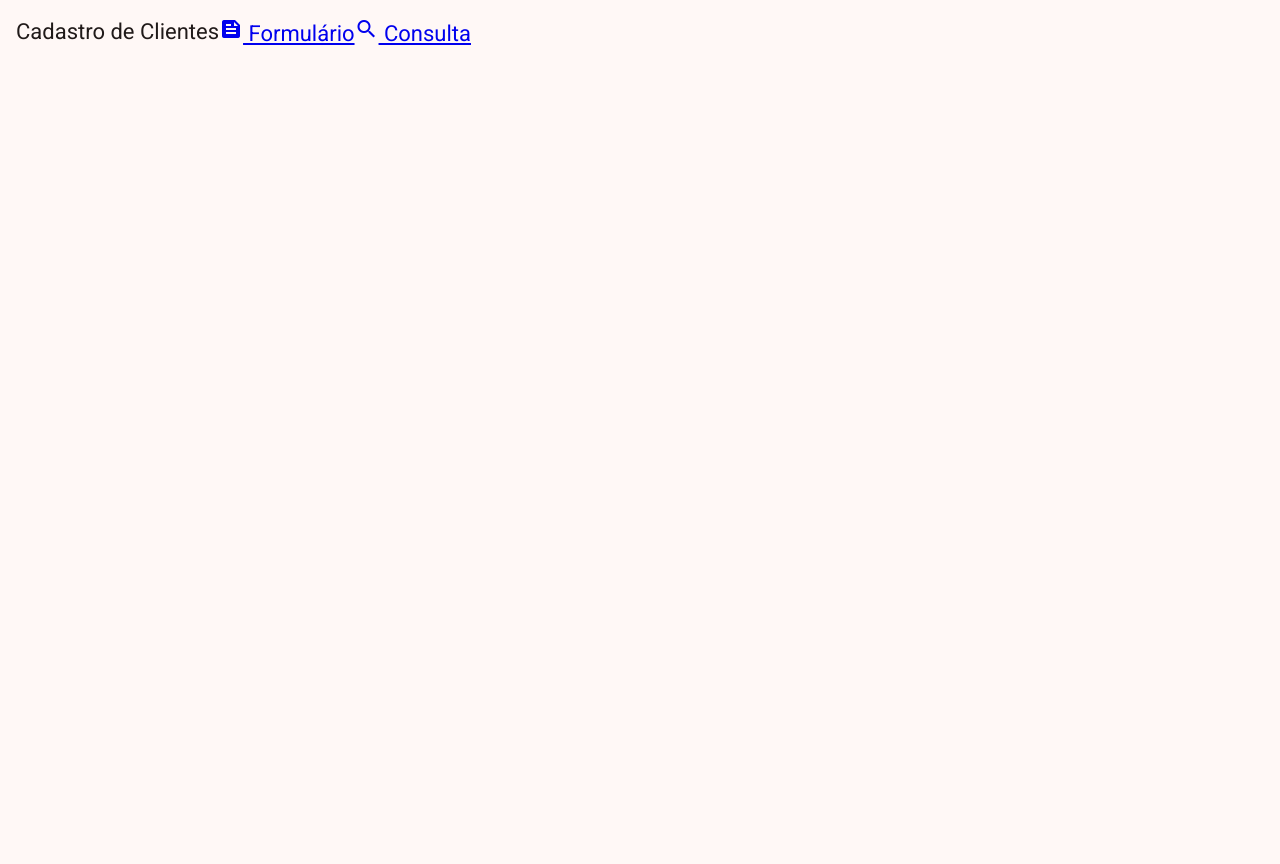
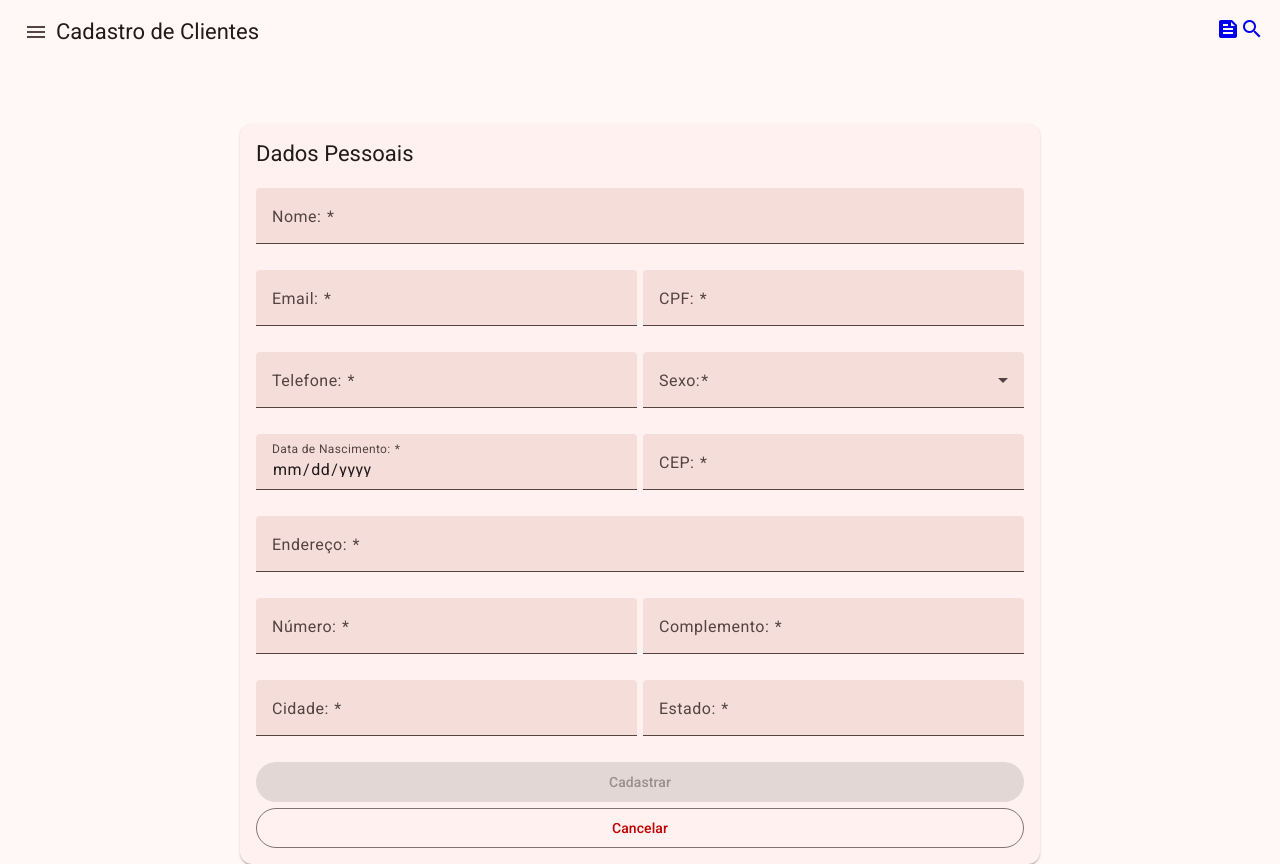
Before and after one commit to ygor-ccarvalho/crud-angular-material, an Angular app: page / in a window 1280 px wide. Before the commit the page ends 800 px from the top, so only its background shows below. Built offline with nearby package versions, Linux system fonts and the light colour scheme.

Commit message:
Feat: Cria o formulário de cadastros de clientes.

```diff
--- a/src/app/app.config.ts
+++ b/src/app/app.config.ts
@@ -6,6 +6,8 @@ import { routes } from './app.routes';
 export const appConfig: ApplicationConfig = {
   providers: [
     provideBrowserGlobalErrorListeners(),
-    provideRouter(routes)
+    provideRouter(routes),
+
+
   ]
 };
--- a/src/app/app.html
+++ b/src/app/app.html
@@ -1,13 +1,19 @@
-<mat-toolbar color="primary">
+<mat-toolbar>
+  <button matIconButton display="none">
+    <mat-icon>menu</mat-icon>
+  </button>
+
   <span>Cadastro de Clientes</span>
   <span class="spacer"></span>
+
   <a routerLink="/cadastro">
-    <mat-icon fontIcon="feed"></mat-icon>
-    Formulário
+    <mat-icon fontIcon="feed">Cadastro</mat-icon>
+
   </a>
+
   <a routerLink="/consulta">
-    <mat-icon fontIcon="search"></mat-icon>
-    Consulta
+    <mat-icon fontIcon="search">Consulta</mat-icon>
+
   </a>
 
 </mat-toolbar>
--- a/src/app/app.routes.ts
+++ b/src/app/app.routes.ts
@@ -3,6 +3,7 @@ import { Cadastro } from './cadastro/cadastro';
 import { Consulta } from './consulta/consulta';
 
 export const routes: Routes = [
+    { path: '**', component: Cadastro},
     { path: 'cadastro', component: Cadastro },
     { path: 'consulta', component: Consulta}
 ];
--- a/src/app/app.scss
+++ b/src/app/app.scss
@@ -0,0 +1,3 @@
+.spacer {
+  flex: 1 1 auto;
+}
--- a/src/app/cadastro/cadastro.html
+++ b/src/app/cadastro/cadastro.html
@@ -1 +1,96 @@
-<p>cadastro works!</p>
+<div class="container">
+        <form class="mt-60" [formGroup]="form" (ngSubmit)="salvar()">
+            <mat-card>
+
+                <mat-card-header>
+                    <mat-card-title>Dados Pessoais</mat-card-title>
+                </mat-card-header>
+
+
+                <mat-card-content class="mt-20 form-grid">
+
+                        <mat-form-field  class="full-row">
+                            <mat-label>Nome: </mat-label>
+                            <input matInput formControlName="nome" placeholder="Ex. Ygor Carvalho">
+                        </mat-form-field>
+
+                        <mat-form-field >
+                            <mat-label>Email: </mat-label>
+
+                            <input type="email"
+                            matInput
+                            placeholder="Ex. pat@example.com"
+                            formControlName="email">
+
+                        @if (form.get('email')?.touched && form.get('email')?.hasError('required')) {
+                        <mat-error>E-mail é obrigatório</mat-error>
+                        }
+
+                        @if (form.get('email')?.touched && form.get('email')?.hasError('email')) {
+                        <mat-error>Informe um e-mail válido</mat-error>
+                        }
+                        </mat-form-field>
+
+                        <mat-form-field>
+                            <mat-label>CPF: </mat-label>
+                            <input placeholder="Ex. 123.456.678-90" matInput formControlName="cpf" >
+                        </mat-form-field>
+
+
+                        <mat-form-field >
+                            <mat-label>Telefone: </mat-label>
+                            <input type="tel" matInput formControlName="telefone" >
+                        </mat-form-field>
+
+                    <mat-form-field>
+                        <mat-select formControlName="sexo">
+                            <mat-option value="nao-declarado">Não declarar</mat-option>
+                            <mat-option value="masculino">Masculino</mat-option>
+                            <mat-option value="feminino">Feminino</mat-option>
+                        </mat-select>
+                        <mat-label>Sexo:</mat-label>
+                    </mat-form-field>
+
+                        <mat-form-field>
+                            <mat-label>Data de Nascimento: </mat-label>
+                            <input type="date" matInput formControlName="nascimento" >
+                        </mat-form-field>
+
+                        <mat-form-field>
+                            <mat-label>CEP: </mat-label>
+                            <input matInput formControlName="cep" >
+                        </mat-form-field>
+
+                        <mat-form-field class="full-row">
+                            <mat-label>Endereço: </mat-label>
+                            <input matInput formControlName="endereco" >
+                        </mat-form-field>
+
+                        <mat-form-field>
+                            <mat-label>Número: </mat-label>
+                            <input matInput formControlName="numero" >
+                        </mat-form-field>
+
+                        <mat-form-field>
+                            <mat-label>Complemento: </mat-label>
+                            <input matInput formControlName="complemento" >
+                        </mat-form-field>
+
+                        <mat-form-field >
+                            <mat-label>Cidade: </mat-label>
+                            <input matInput formControlName="cidade" >
+                        </mat-form-field>
+
+                        <mat-form-field >
+                            <mat-label>Estado: </mat-label>
+                            <input matInput formControlName="estado" >
+                        </mat-form-field>
+
+                        <button type="submit" matButton="filled" class="full-row" [disabled]="form.invalid" >Cadastrar</button>
+                        <button type="button" matButton="outlined" class="full-row">Cancelar</button>
+
+
+                </mat-card-content>
+
+            </mat-card>
+        </form></div>
--- a/src/app/cadastro/cadastro.scss
+++ b/src/app/cadastro/cadastro.scss
@@ -0,0 +1,21 @@
+.container{
+  width: 100%;
+  max-width: 800px;
+  margin: 0 auto;
+}
+
+.form-grid {
+  display: grid;
+  grid-template-columns: 1fr 1fr;
+  gap: 6px;
+}
+
+.full-row {
+  grid-column: span 2;
+}
+
+@media (max-width: 768px) {
+  .full-row {
+    grid-template-columns: 1fr;
+  }
+}
--- a/src/app/cadastro/cadastro.ts
+++ b/src/app/cadastro/cadastro.ts
@@ -1,9 +1,43 @@
 import { Component } from '@angular/core';
+import {  FormControl, FormGroupDirective, NgForm, Validators, FormsModule, ReactiveFormsModule, FormGroup} from '@angular/forms';
+import { MatFormFieldModule } from '@angular/material/form-field';
+import { MatInputModule } from '@angular/material/input';
+import { MatCardModule } from '@angular/material/card';
+import { MatSelectModule } from '@angular/material/select';
+import { MatButtonModule } from '@angular/material/button';
 
 @Component({
   selector: 'app-cadastro',
-  imports: [],
+  imports:
+    [MatCardModule, MatFormFieldModule, MatInputModule, MatSelectModule, FormsModule, ReactiveFormsModule, MatButtonModule],
+
   templateUrl: './cadastro.html',
   styleUrl: './cadastro.scss',
 })
-export class Cadastro {}
+
+
+export class Cadastro {
+
+  form = new FormGroup({
+    nome: new FormControl('', Validators.required),
+    email: new FormControl('', [
+      Validators.required,
+      Validators.email
+    ]),
+    cpf: new FormControl('', Validators.required),
+    telefone: new FormControl('', Validators.required),
+    sexo: new FormControl('', Validators.required),
+    nascimento: new FormControl('', Validators.required),
+    cep: new FormControl('', Validators.required),
+    endereco: new FormControl('', Validators.required),
+    numero: new FormControl('', Validators.required),
+    complemento: new FormControl('', Validators.required),
+    cidade: new FormControl('', Validators.required),
+    estado: new FormControl('', Validators.required)
+  });
+
+  salvar() {
+    console.log(this.form.value);
+    this.form.reset();
+  }
+}
--- a/src/styles.scss
+++ b/src/styles.scss
@@ -1,8 +1,3 @@
-// Include theming for Angular Material with `mat.theme()`.
-// This Sass mixin will define CSS variables that are used for styling Angular Material
-// components according to the Material 3 design spec.
-// Learn more about theming and how to use it for your application's
-// custom components at https://material.angular.dev/guide/theming
 @use '@angular/material' as mat;
 
 html {
@@ -20,20 +15,33 @@ html {
 }
 
 body {
-  // Default the application to a light color theme. This can be changed to
-  // `dark` to enable the dark color theme, or to `light dark` to defer to the
-  // user's system settings.
+
   color-scheme: light;
-
-  // Set a default background, font and text colors for the application using
-  // Angular Material's system-level CSS variables. Learn more about these
-  // variables at https://material.angular.dev/guide/system-variables
   background-color: var(--mat-sys-surface);
   color: var(--mat-sys-on-surface);
   font: var(--mat-sys-body-medium);
 
-  // Reset the user agent margin.
+
   margin: 0;
   height: 100%;
 }
-/* You can add global styles to this file, and also import other style files */
+
+.mt-20{
+  margin-top: 20px;
+}
+
+.mt-40{
+  margin-top: 40px;
+}
+
+.mt-60{
+  margin-top: 60px;
+}
+
+.ml-5{
+  margin-left: 5px;
+}
+
+.full-width{
+  width: 100%;
+}
```
Also changed, not shown: src/app/app.ts (+4 -3 lines).
